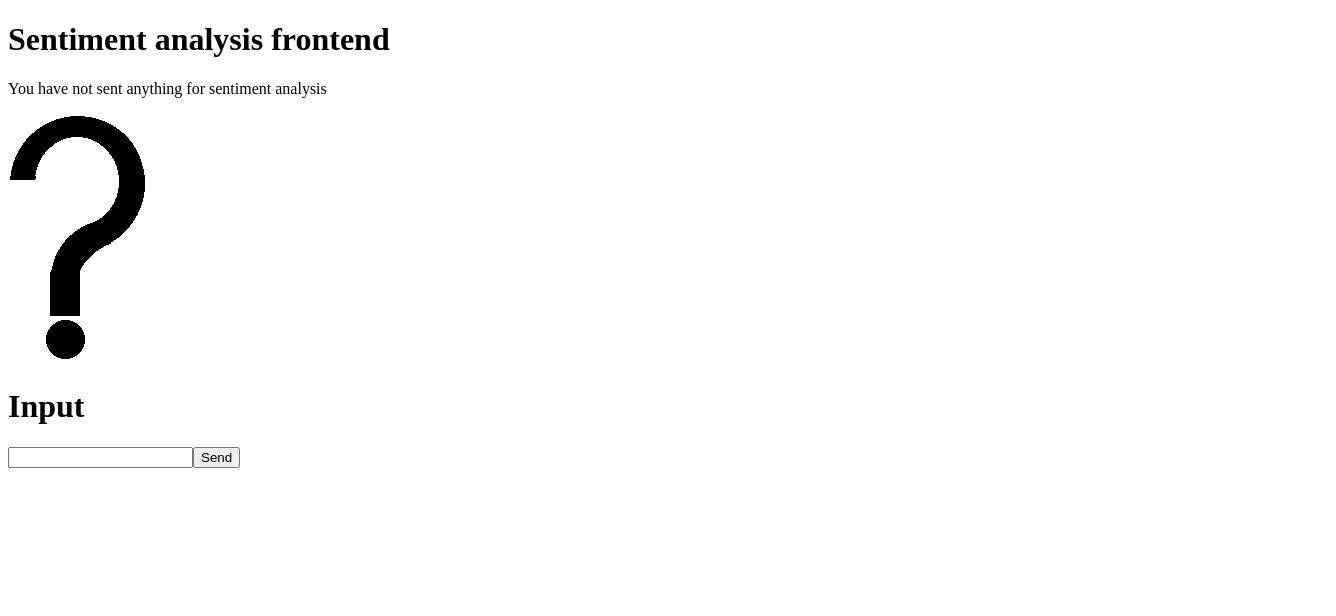
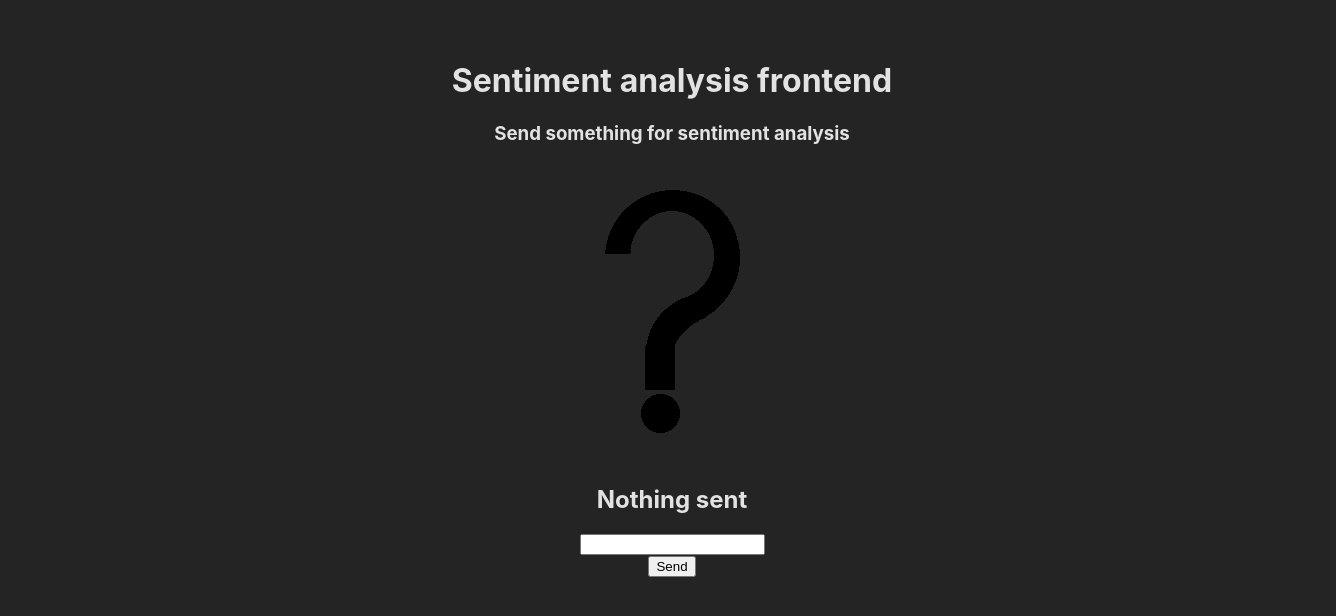
Before and after one commit to TaneliJunttila/CC-Module-3-Taneli, a React (Vite) app: page / in a window 1280 px wide. Shown: the top 616 px of the page, 1336 px wide, since content can reach past the window. Built offline with nearby package versions, Linux system fonts and the light colour scheme.

Commit message:
Refractor code for easier css

```diff
--- a/src/App.css
+++ b/src/App.css
@@ -0,0 +1,36 @@
+#root {
+  width: 100%;
+  height: auto;
+  margin: 0 auto;
+  padding: 2rem;
+  text-align: center;
+}
+
+.logo {
+  height: 12em;
+  padding: 1.5em;
+  max-width: 100%;
+  height: auto;
+}
+.appRoot{
+    max-width: 100%;
+}
+
+.headline{
+}
+
+.resultText{
+
+}
+.image{
+
+}
+.resultText{
+
+}
+.textInput{
+
+}
+.inputButton{
+
+}
--- a/src/App.jsx
+++ b/src/App.jsx
@@ -11,77 +11,112 @@ function App() {
 
   return (
     <>
-      <div>
-        <h1>Sentiment analysis frontend</h1>
-        <ResultContainer resultState={resultState} queryDisplayState={queryDisplayState} />
+      <div className='appRoot'>
+        <div className='headline'>
+          <h1>Sentiment analysis frontend</h1>
+        </div>
+        <div className='resultText'>
+          <ResultQueryText resultState={resultState} queryDisplayState={queryDisplayState}></ResultQueryText>
+        </div>
+        <div className='image'>
+          <ResultImage resultState={resultState}></ResultImage>
+        </div>
+        <div className='resultText'>
+          <ResultText resultState={resultState}></ResultText>
+        </div>
         <InputContainer setResultState={setResultState} setQueryDisplayState={setQueryDisplayState}/>
       </div>
     </>
   )
 }
 
-function ResultText({resultState, queryDisplayState}) {
-  return (
-    <>
-      <div>
-        <p>Sentiment analysis for query: "{queryDisplayState}" was:</p>
-        <h2>{resultState}</h2>
-      </div>
-    </>
-  )
+function ResultQueryText({resultState, queryDisplayState}) {
+  let content
+  if(resultState == "nothing_sent") {
+    content = (
+      <>
+        <h3>
+          Send something for sentiment analysis
+        </h3>
+      </>
+    )
+  }
+  else {
+    content = (
+      <>
+        <h3>
+          Sentiment for query: "{queryDisplayState}" was:
+        </h3>
+      </>
+    )
+  }
+  return content
 
 }
-function ResultContainer({resultState, queryDisplayState}) {
+function ResultText({resultState}) {
   let content
-  if (resultState == "nothing_sent") {
-    content =
-    <div>
-      <p>You have not sent anything for sentiment analysis</p>
-      <img src={not_rated} className="logo"/>
-    </div>
+  if(resultState == "sending...") {
+    content = (
+      <>
+        <h2> Checking sentiment... </h2>
+      </>
+    )
   }
-  if (resultState == "sending...") {
-    content =
-    <div>
-      <p>Checking...</p>
-      <img src={not_rated} className="logo"/>
-    </div>
+  if(resultState == "nothing_sent") {
+    content = (
+      <>
+        <h2>Nothing sent</h2>
+      </>
+    )
   }
+  else {
+    content = (
+      <>
+        <h2>{resultState}</h2>
+      </>
+    )
+  }
+  return content
+}
 
-  if (resultState == "error") {
-    content =
-    <div>
-      <p>Looks like something went horribly wrong :(</p>
-      <img src={error} className="logo"/>
-    </div>
+function ResultImage({resultState}) {
+  let content
+  if(resultState == "Positive") {
+    content = (
+      <>
+        <img src={positive} className="logo"/>
+      </>
+    )
   }
-
-  if (resultState == "Positive") {
-    content =
-    <div>
-      <ResultText resultState={resultState} queryDisplayState={queryDisplayState}></ResultText>
-      <img src={positive} className="logo"/>
-    </div>
+  else if(resultState == "Negative") {
+    content = (
+      <>
+        <img src={negative} className="logo"/>
+      </>
+    )
   }
-  if (resultState == "Neutral") {
-    content =
-    <div>
-      <ResultText resultState={resultState} queryDisplayState={queryDisplayState}></ResultText>
-      <img src={neutral} className="logo"/>
-    </div>
+  else if(resultState == "Neutral") {
+    content = (
+      <>
+        <img src={neutral} className="logo"/>
+      </>
+    )
   }
-  if (resultState == "Negative") {
-    content =
-    <div>
-      <ResultText resultState={resultState} queryDisplayState={queryDisplayState}></ResultText>
-      <img src={negative} className="logo"/>
-    </div>
+  else if(resultState == "error") {
+    content = (
+      <>
+        <img src={error} className="logo"/>
+      </>
+    )
   }
-  return (
-    <>
-    {content}
-    </>
-  )
+  else{
+    content = (
+      <>
+        <img src={not_rated} className="logo"/>
+      </>
+    )
+  }
+  return content
 }
 
 function InputContainer({setResultState, setQueryDisplayState}) {
@@ -103,8 +138,6 @@ function InputContainer({setResultState, setQueryDisplayState}) {
     console.log(x)
     const result = sentimenList[x]
     return result
-
-
   }
 
   async function sendQuery() {
@@ -117,9 +150,10 @@ function InputContainer({setResultState, setQueryDisplayState}) {
   }
   return (
     <>
-      <div>
-        <h1>Input</h1>
-        <input type='text' value={inputState} onChange={handleTextAreaChange}></input>
+      <div className='textInput'>
+          <input type='text' value={inputState} onChange={handleTextAreaChange}></input>
+      </div>
+      <div className='inputButton'>
         <button onClick={sendQuery}>Send</button>
       </div>
     </>
--- a/src/index.css
+++ b/src/index.css
@@ -1,3 +1,6 @@
-#root {
-
+:root {
+    font-family: Inter, system-ui, Avenir, Helvetica, Arial, sans-serif;
+    color-scheme: light dark;
+    color: rgba(255, 255, 255, 0.87);
+    background-color: #242424;
   }
```
